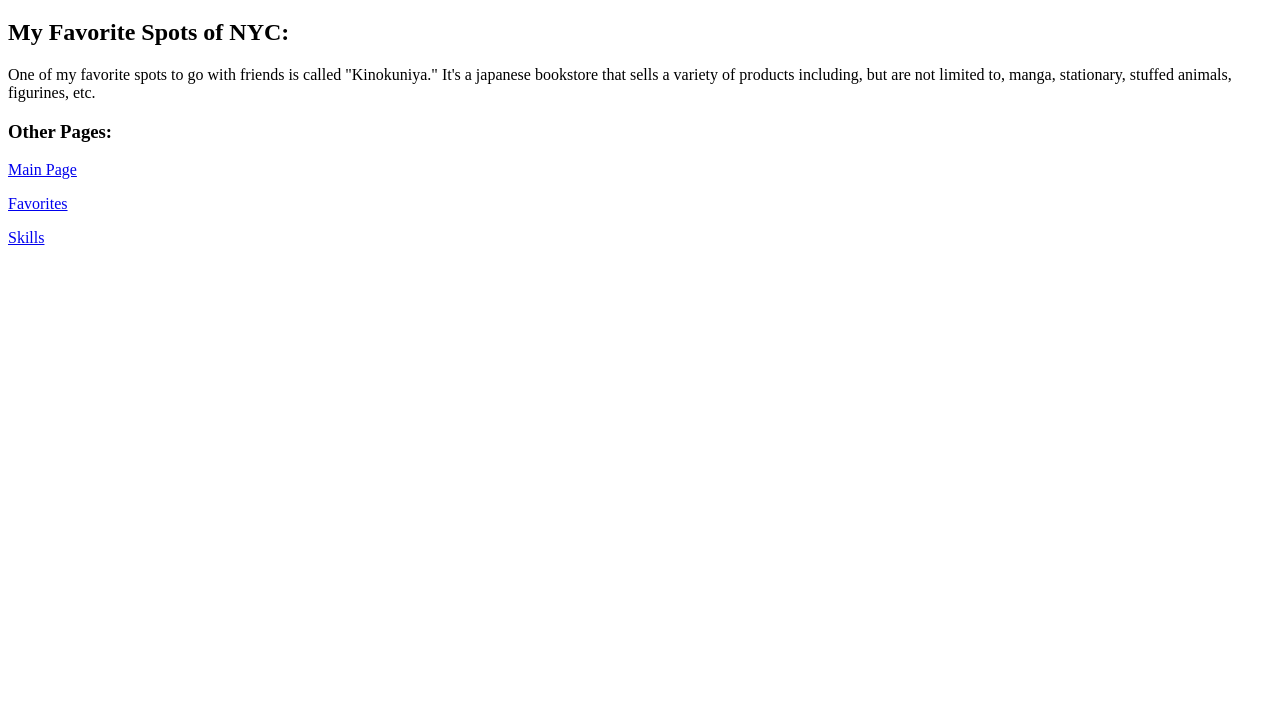
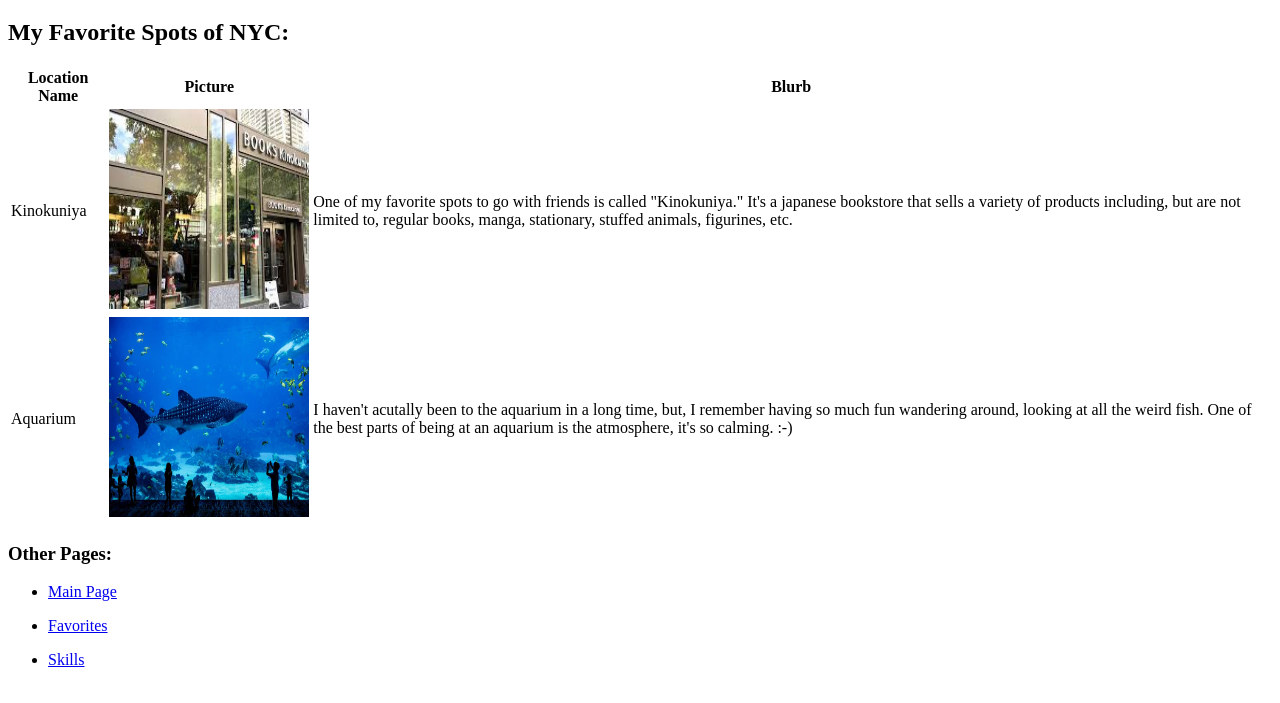
Before and after one commit to kellyjiang18/HTML, a plain HTML site: page KellyJiang/HTML Intro Website/spots.html in a window 1280 px wide. Shown: the part 61-764 px from the top of the page. Drawn offline with Linux system fonts and the light colour scheme.

Commit message:
Add files via upload

```diff
--- a/KellyJiang/HTML Intro Website/spots.html
+++ b/KellyJiang/HTML Intro Website/spots.html
@@ -5,22 +5,52 @@
     <meta http-equiv="X-UA-Compatible" content="IE=edge">
     <meta name="viewport" content="width=device-width, initial-scale=1.0">
     <title>Spots</title>
+    <style>
+        img{
+            width:200px;
+            height:200px;
+        }
+    </style>
 </head>
 <body>
+    <!--Kelly J, Section 86-->
     <h1>Spots</h1>
     <h2>My Favorite Spots of NYC:</h2>
 
-    One of my favorite spots to go with friends is called "Kinokuniya."
-    It's a japanese bookstore that sells a variety of products including, but are not limited to,
-    manga, stationary, stuffed animals, figurines, etc.
+    <table>
+        <tr>
+            <th>Location Name</th>
+            <th>Picture</th>
+            <th>Blurb</th>
+        </tr>
+        <tr>
+            <td>Kinokuniya</td>
+            <td><img src="../images/kinokuniya.jpg"></td>
+            <td>One of my favorite spots to go with friends is called "Kinokuniya."
+                It's a japanese bookstore that sells a variety of products including, but are
+                not limited to, regular books, manga, stationary, stuffed animals, figurines, etc.</td>
+        </tr>
+        <tr>
+            <td>Aquarium</td>
+            <td><img src="../images/nycaquarium.jpg"></td>
+            <td>I haven't acutally been to the aquarium in a long time, but, I remember having so
+                much fun wandering around, looking at all the weird fish. One of the best parts of
+                being at an aquarium is the atmosphere, it's so calming. :-)</td>
+        </tr>
+    </table>
 
-    <!--Add a table that has the name of the location and a picture and a blurb-->
+
+    <!--Needs one relative and one absolute link, copyright symbol, a list-->
     <!--Other Pages-->
     <div>
-    <h3>Other Pages:</h3>
-    <p><a href="index.html" title="Main Page">Main Page</a></p>
-    <p><a href="favorites.html" title="My Hobbies and Interests">Favorites</a></p>
-    <p><a href="skills.html" title="Stuff I Can Teach">Skills</a></p>
+        <h3>Other Pages:</h3>
+        <ul>
+            <li><p><a href="index.html" title="Main Page">Main Page</a></p></li>
+            <li><p><a href="favorites.html" title="My Hobbies and Interests">Favorites</a></p></li>
+            <li><p><a href="skills.html" title="Stuff I Can Teach">Skills</a></p></li>
+        </ul>
+
+
     </div>
 </body>
 </html>
```
Also changed, not shown: KellyJiang/HTML Intro Website/favorites.html (+9 -4 lines), KellyJiang/HTML Intro Website/index.html (+12 -3 lines), KellyJiang/HTML Intro Website/skills.html (+7 -3 lines), KellyJiang/images/kinokuniya.jpg (added), KellyJiang/images/nycaquarium.jpg (added).
